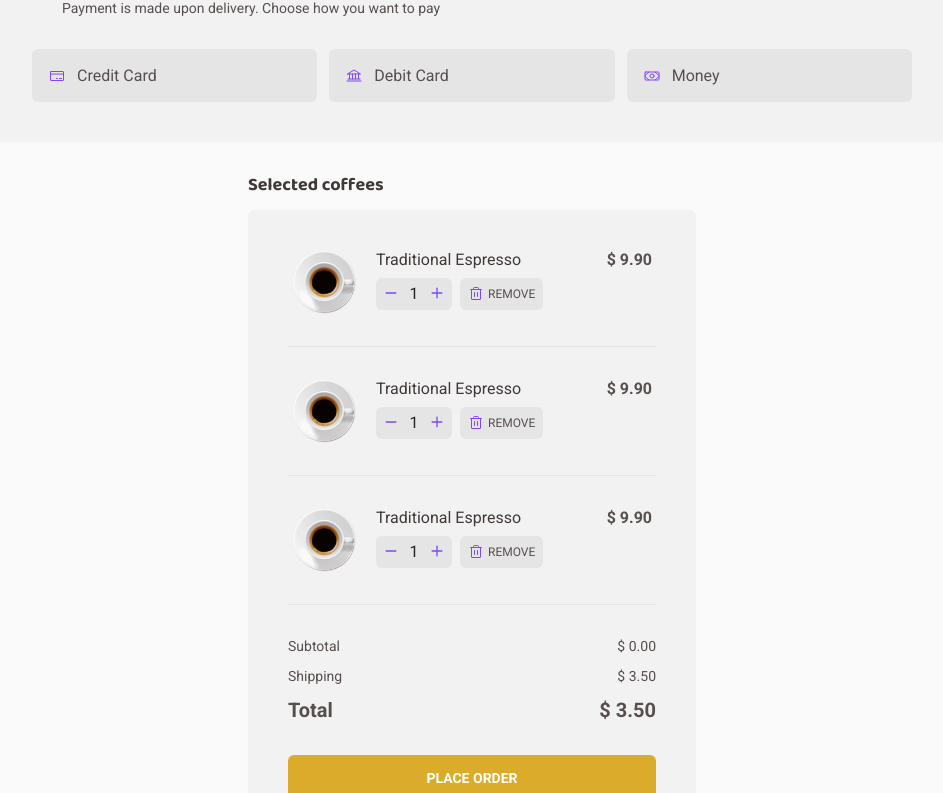
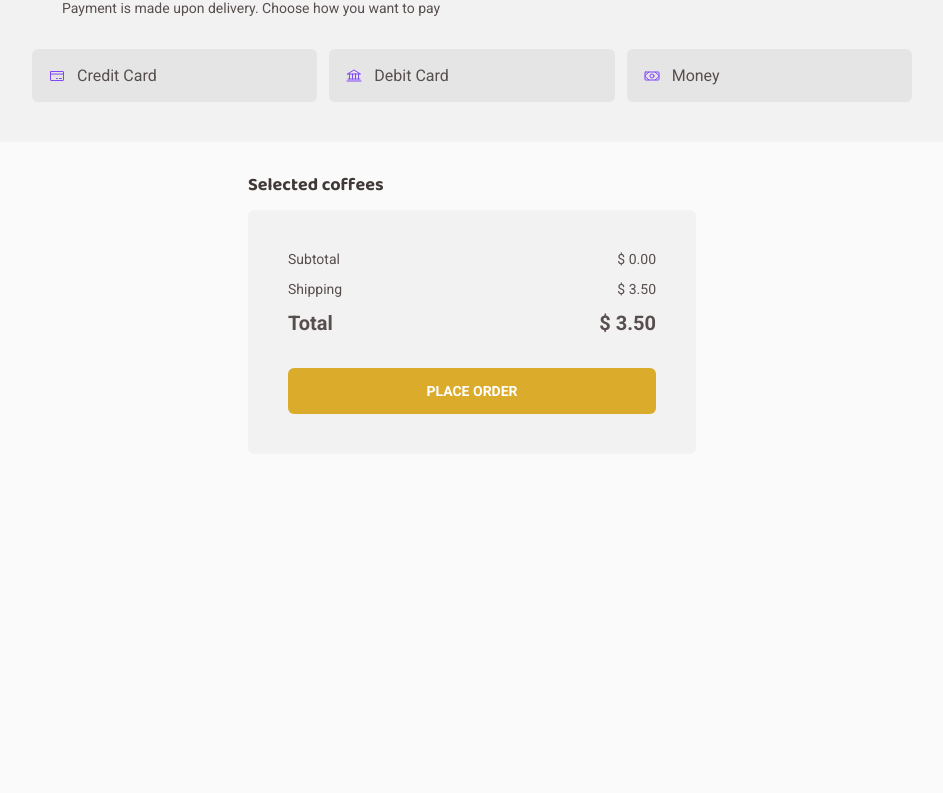
Before and after one commit to renatomarquesteles/ignite-02-coffee-delivery, a React (Vite) app: page /checkout in a window 1280 px wide. Shown: the part 637-1430 px from the top of the page, without its empty margins (168-1111 px from the left). After the commit the page ends 1131 px from the top, so only its background shows below. Built offline with nearby package versions, Linux system fonts and the light colour scheme.

Commit message:
feat: shows cart items on checkout page

```diff
--- a/src/pages/Checkout/index.tsx
+++ b/src/pages/Checkout/index.tsx
@@ -153,18 +153,20 @@ export const Checkout = () => {
         <Subtitle>Selected coffees</Subtitle>
 
         <CartCard>
-          {Array.from({ length: 3 }).map((_, index) => (
-            <CoffeeItem key={index}>
-              <img src="/assets/coffees/1.png" alt="" />
+          {orderItems.map((item, index) => (
+            <CoffeeItem key={item.name + index}>
+              <img src={item.image} alt="" />
 
               <CoffeeItemWrapper>
-                <span>Traditional Espresso</span>
+                <span>{item.name}</span>
 
                 <OptionsContainer>
                   <QuantityInput
-                    quantity={1}
+                    quantity={item.quantity}
                     onPlusClick={() => {}}
                     onMinusClick={() => {}}
+                    min={1}
+                    max={99}
                   />
 
                   <RemoveButton>
@@ -174,7 +176,7 @@ export const Checkout = () => {
                 </OptionsContainer>
               </CoffeeItemWrapper>
 
-              <span>$ 9.90</span>
+              <span>$ {item.price.toFixed(2)}</span>
             </CoffeeItem>
           ))}
 
```
